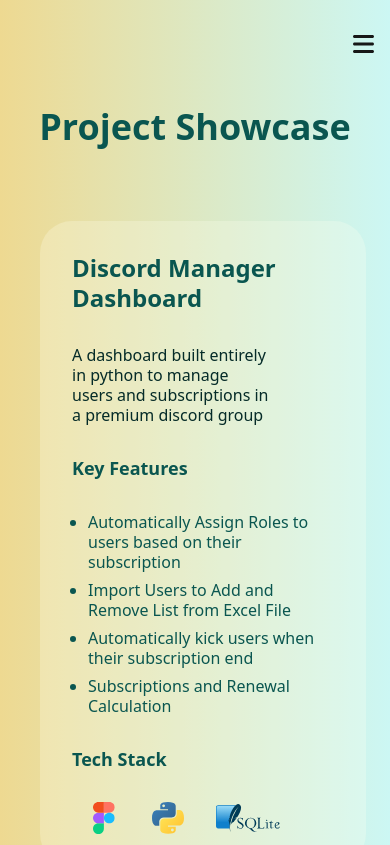
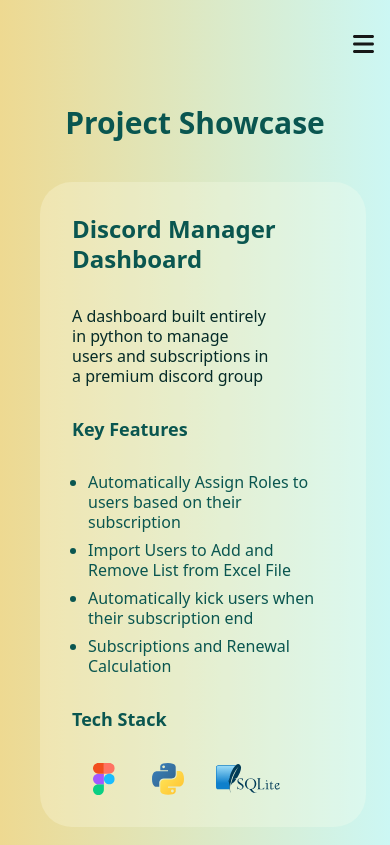
Before and after one commit to Ale-1508/portfolio, a Next.js app: page /showcase in a window 390 px wide. Shown: the top 845 px of the page. Built offline with nearby package versions, Linux system fonts and the light colour scheme.

Commit message:
Updated showcase responsive layout

```diff
--- a/src/app/_core/components/Header.tsx
+++ b/src/app/_core/components/Header.tsx
@@ -6,7 +6,7 @@ interface HeaderProps {
 export const Header = ( { title, isVisible } : HeaderProps ) => {
   return (
     <h1 className={`
-      text-4xl lg:text-5xl
+      text-3xl sm:text-4xl lg:text-5xl
       font-semibold leading-tight
       text-primary-600
       transition-transform duration-300 ease-out ${isVisible ? 'translate-y-0 opacity-100' : '-translate-y-10 opacity-0'}
--- a/src/app/showcase/page.tsx
+++ b/src/app/showcase/page.tsx
@@ -17,7 +17,7 @@ export default function ShowcaseScreen() {
   return (
     <Layout currentPath="Showcase" className="mx-8 sm:mx-16 md:mx-24 lg:mx-32 gap-4 mb-16">
       <div className={`
-        flex flex-col gap-16 justify-center items-center
+        flex flex-col gap-8 sm:gap-16 justify-center items-center
         transition-transform duration-500 ease-out ${isVisible ? 'translate-y-0 opacity-100' : '-translate-y-10 opacity-0'}
         `}>
         <Header title="Project Showcase" isVisible={isVisible}></Header>
```
